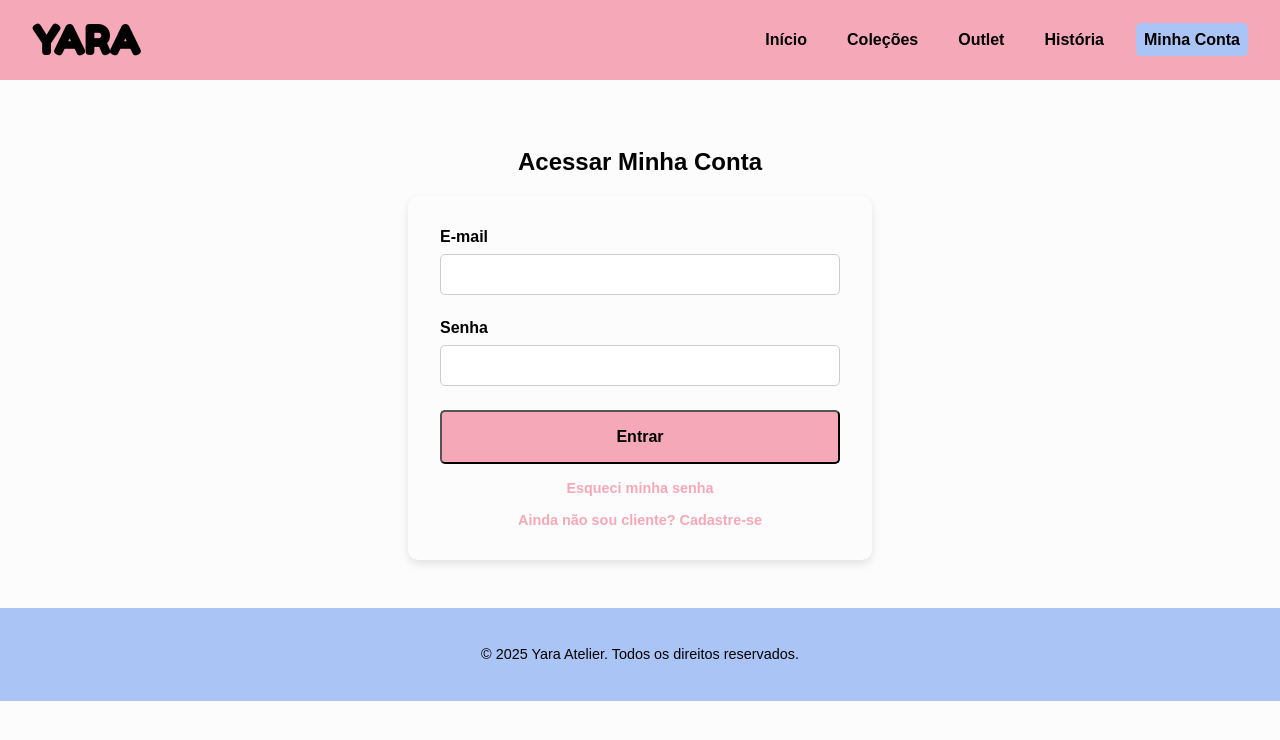
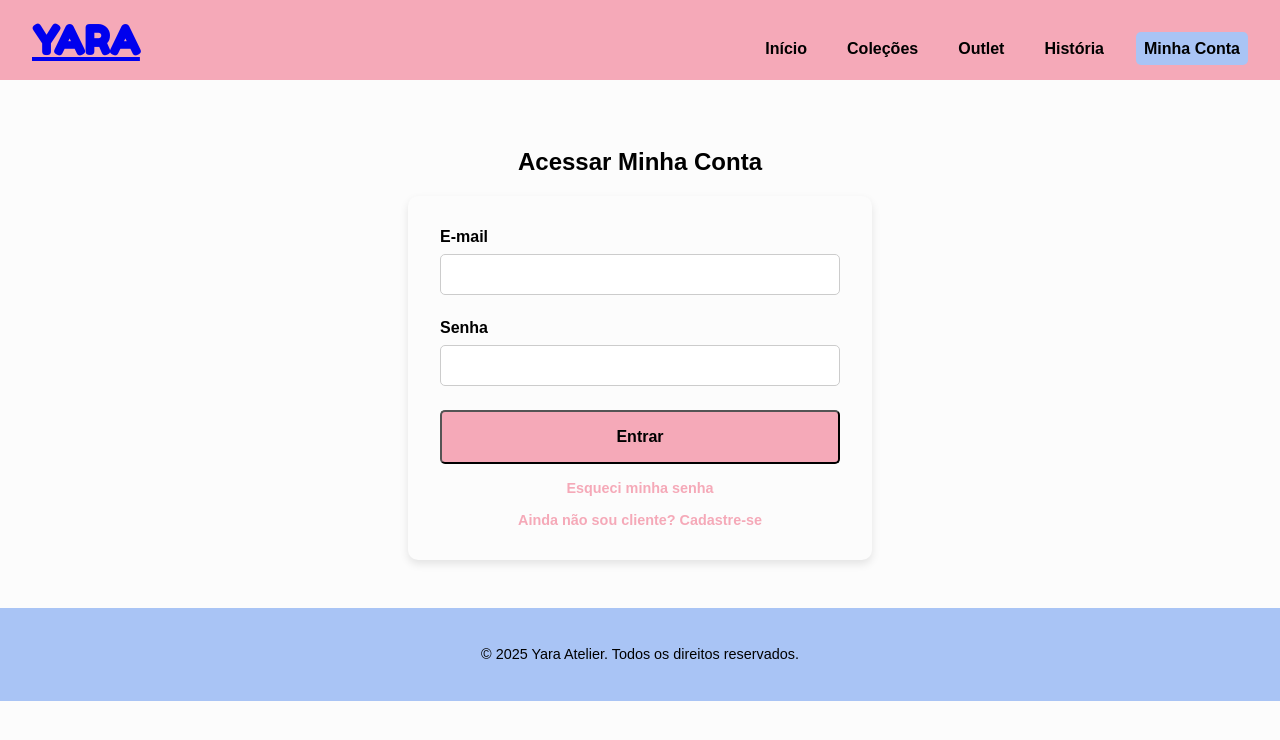
Before and after one commit to rafaelgiehl/Yara-atelier, a plain HTML site: page minha-conta.html in a window 1280 px wide. Drawn offline with Linux system fonts and the light colour scheme.

Commit message:
Update minha-conta.html

```diff
--- a/minha-conta.html
+++ b/minha-conta.html
@@ -15,6 +15,7 @@
 
     <header>
         <div class="logo">
+            <a href="index.html">
             <h1>YARA</h1>
         </div>
 
@@ -62,4 +63,5 @@
 
     <script src="script.js"></script>
 </body>
+
 </html>
```
